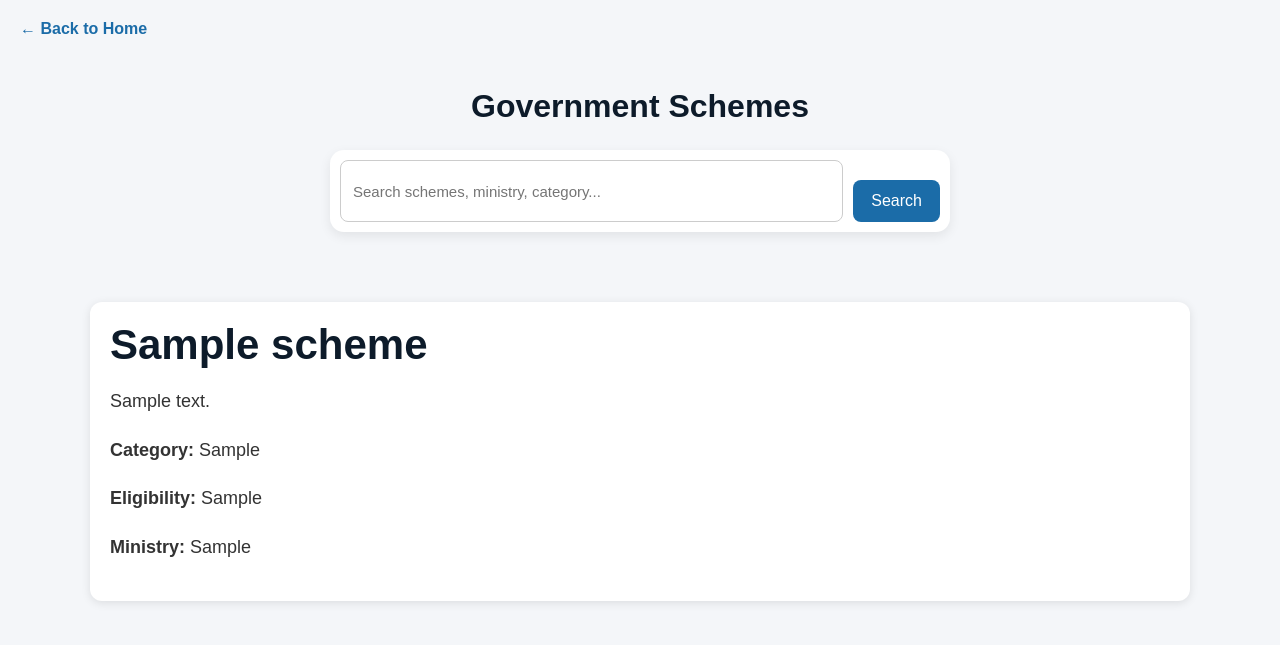
After one commit to SHAUNSET/sarkarsetu, a PHP site: page /schemes.php in a window 1280 px wide. The commit adds this page. Shown: the top 645 px of the page. Run offline with PHP 8.4, Linux system fonts and the light colour scheme; tables that the repository leaves empty or names only in its code hold one stand-in row (values such as "Sample post").

Commit message:
Added schemes search, live filtering and autocomplete

```diff
--- a/css/style.css
+++ b/css/style.css
@@ -376,6 +376,8 @@ button:hover{
     border-radius: 14px;
 
     box-shadow: 0px 4px 12px rgba(0,0,0,0.08);
+
+    overflow: visible;
 }
 
 .search-box input{
--- /dev/null
+++ b/schemes.php
@@ -0,0 +1,97 @@
+<?php
+session_start();
+include("includes/config.php");
+
+// Safe Highlight Utility
+function highlight($text, $word){
+    if(empty($word)){
+        return htmlspecialchars($text);
+    }
+    return preg_replace(
+        "/(" . preg_quote(htmlspecialchars($word), '/') . ")/i",
+        "<span style='background:yellow;padding:2px 4px;border-radius:4px;'>$1</span>",
+        htmlspecialchars($text)
+    );
+}
+
+$search = isset($_GET['search']) ? trim($_GET['search']) : "";
+?>
+<!DOCTYPE html>
+<html lang="en">
+<head>
+    <meta charset="UTF-8">
+    <meta name="viewport" content="width=device-width, initial-scale=1.0">
+    <title>Schemes - SarkarSetu AI</title>
+    <link rel="stylesheet" href="css/style.css">
+    <style>
+        .schemes-container{ max-width: 1100px; margin: auto; padding: 30px; }
+        .scheme-card{ background: white; padding: 20px; margin: 15px 0; border-radius: 12px; box-shadow: 0 2px 10px rgba(0,0,0,0.1); transition: 0.3s; }
+        .scheme-card:hover{ transform: translateY(-3px); }
+        .scheme-title{ margin: 0; color: #0d1b2a; }
+        .scheme-meta{ margin-top: 10px; color: #555; line-height: 1.7; }
+        .page-title{ text-align: center; margin-top: 30px; color: #0d1b2a; }
+        .back-home{ display: inline-block; margin: 20px; text-decoration: none; color: #1b6ca8; font-weight: bold; }
+        .search-box{ display: flex; gap: 10px; justify-content: center; margin: 25px auto; max-width: 600px; }
+        .search-box input{ flex: 1; padding: 12px; border-radius: 8px; border: 1px solid #ccc; font-size: 15px; outline: none; }
+        .search-box input:focus{ border-color: #1b6ca8; }
+        .search-box button{ padding: 12px 18px; border: none; background: #1b6ca8; color: white; border-radius: 8px; cursor: pointer; }
+        .search-box button:hover{ background: #14507d; }
+        @media(max-width:768px){
+            .search-box{ flex-direction: column; }
+            .search-box button{ width: 100%; }
+            .schemes-container{ padding: 20px; }
+        }
+    </style>
+</head>
+<body>
+
+<a class="back-home" href="index.php">← Back to Home</a>
+<h1 class="page-title">Government Schemes</h1>
+
+<form method="GET" class="search-box">
+    <input
+        type="text"
+        id="searchInput"
+        name="search"
+        placeholder="Search schemes, ministry, category..."
+        value="<?php echo htmlspecialchars($search); ?>"
+    >
+    <button type="submit">Search</button>
+</form>
+
+<div class="schemes-container">
+<?php
+if($search != ""){
+    // Secure SQL using prepared statements
+    $sql = "SELECT * FROM schemes WHERE title LIKE ? OR description LIKE ? OR category LIKE ? OR eligibility LIKE ? OR ministry LIKE ?";
+    $stmt = mysqli_prepare($conn, $sql);
+    $searchTerm = "%" . $search . "%";
+    mysqli_stmt_bind_param($stmt, "sssss", $searchTerm, $searchTerm, $searchTerm, $searchTerm, $searchTerm);
+    mysqli_stmt_execute($stmt);
+    $result = mysqli_stmt_get_result($stmt);
+} else {
+    $sql = "SELECT * FROM schemes ORDER BY id DESC";
+    $result = mysqli_query($conn, $sql);
+}
+
+if(mysqli_num_rows($result) > 0){
+    while($row = mysqli_fetch_assoc($result)){
+?>
+    <div class="scheme-card">
+        <h2 class="scheme-title"><?php echo highlight($row['title'], $search); ?></h2>
+        <div class="scheme-meta">
+            <p><?php echo highlight($row['description'], $search); ?></p>
+            <p><b>Category:</b> <?php echo highlight($row['category'], $search); ?></p>
+            <p><b>Eligibility:</b> <?php echo highlight($row['eligibility'], $search); ?></p>
+            <p><b>Ministry:</b> <?php echo highlight($row['ministry'], $search); ?></p>
+        </div>
+    </div>
+<?php
+    }
+} else {
+    echo "<p style='text-align:center;'>No schemes found.</p>";
+}
+?>
+</div>
+</body>
+</html>
```
Also changed, not shown: other parts of css/style.css (+61 -0 lines), index.php (+89 -4 lines), search_schemes.php (added, +42 -0 lines), suggestions.php (added, +28 -0 lines).
